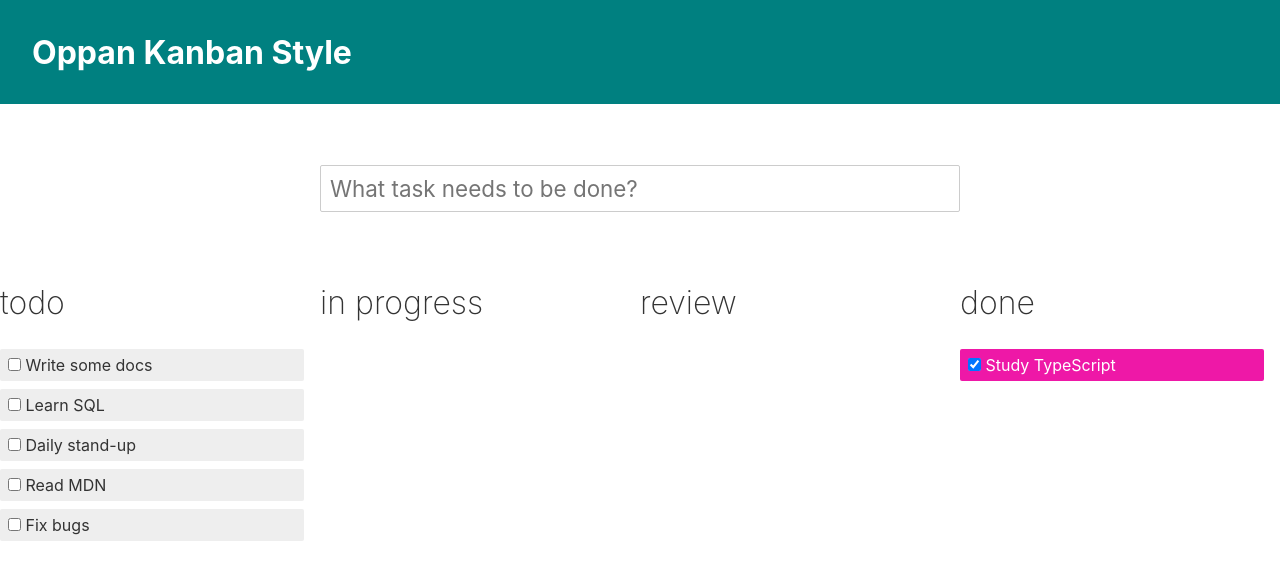
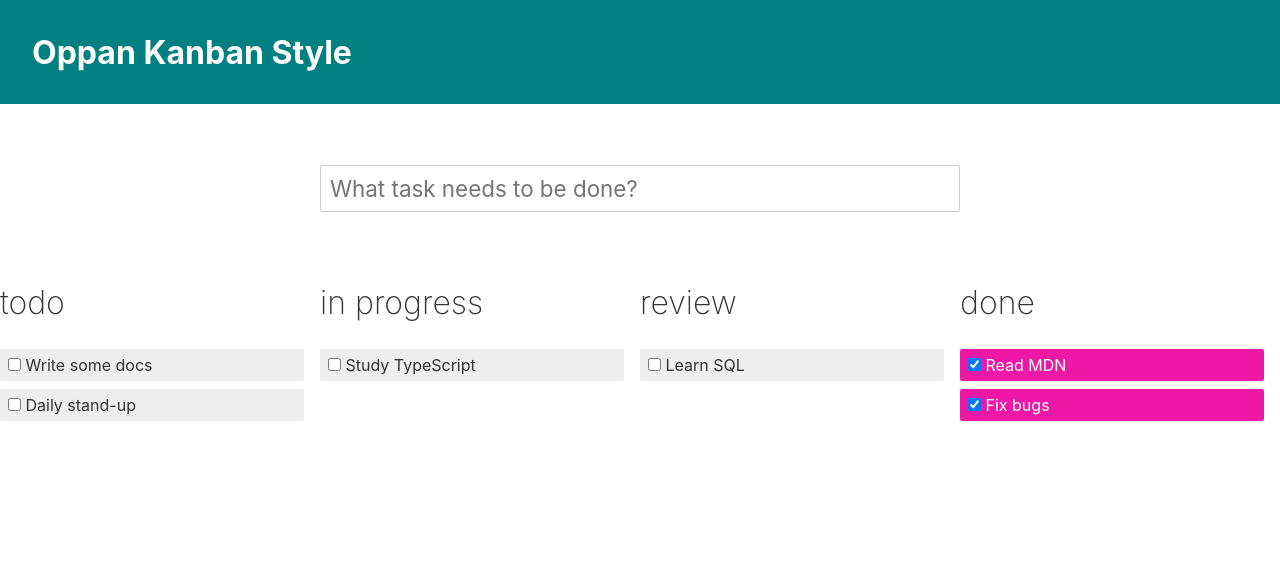
Before and after one commit to willemverbuyst/oppan-kanban-style-client, a Svelte app: page / in a window 1280 px wide. Shown: the top 580 px of the page. Built offline with nearby package versions, Linux system fonts and the light colour scheme.

Commit message:
Implement change status on check

```diff
--- a/src/App.svelte
+++ b/src/App.svelte
@@ -21,17 +21,17 @@
   });
 
   let tasks = [
-    { id: 1, status: 'todo', done: false, description: 'Write some docs' },
-    { id: 2, status: 'revie', done: false, description: 'Learn SQL' },
+    { id: 1, status: 'todo', description: 'Write some docs' },
+    { id: 2, status: 'review', description: 'Learn SQL' },
     {
       id: 3,
       status: 'in-progress',
       done: true,
       description: 'Study TypeScript',
     },
-    { id: 4, status: 'todo', done: false, description: 'Daily stand-up' },
-    { id: 5, status: 'done', done: false, description: 'Read MDN' },
-    { id: 6, status: 'done', done: false, description: 'Fix bugs' },
+    { id: 4, status: 'todo', description: 'Daily stand-up' },
+    { id: 5, status: 'done', description: 'Read MDN' },
+    { id: 6, status: 'done', description: 'Fix bugs' },
   ];
 
   let uid = tasks.length + 1;
@@ -131,12 +131,12 @@
 
 <div class="todo">
   <h2>todo</h2>
-  {#each tasks.filter((t) => !t.done) as task (task.id)}
+  {#each tasks.filter((t) => t.status === 'todo') as task (task.id)}
     <label
       in:receive={{ key: task.id }}
       out:send={{ key: task.id }}
       animate:flip>
-      <input type="checkbox" bind:checked={task.done} />
+      <input type="checkbox" on:change={() => (task.status = 'in-progress')} />
       {task.description}
       <button on:click={() => remove(task)}>x</button>
     </label>
@@ -145,21 +145,42 @@
 
 <div class="in-progress">
   <h2>in progress</h2>
-</div>
-<div class="review">
-  <h2>review</h2>
-</div>
-
-<div class="done">
-  <h2>done</h2>
-  {#each tasks.filter((t) => t.done) as task (task.id)}
+  {#each tasks.filter((t) => t.status === 'in-progress') as task (task.id)}
     <label
       in:receive={{ key: task.id }}
       out:send={{ key: task.id }}
       animate:flip>
-      <input type="checkbox" bind:checked={task.done} />
+      <input type="checkbox" on:change={() => (task.status = 'review')} />
       {task.description}
       <button on:click={() => remove(task)}>x</button>
     </label>
   {/each}
 </div>
+
+<div class="review">
+  <h2>review</h2>
+  {#each tasks.filter((t) => t.status === 'review') as task (task.id)}
+    <label
+      in:receive={{ key: task.id }}
+      out:send={{ key: task.id }}
+      animate:flip>
+      <input type="checkbox" on:change={() => (task.status = 'done')} />
+      {task.description}
+      <button on:click={() => remove(task)}>x</button>
+    </label>
+  {/each}
+</div>
+
+<div class="done">
+  <h2>done</h2>
+  {#each tasks.filter((t) => t.status === 'done') as task (task.id)}
+    <label
+      in:receive={{ key: task.id }}
+      out:send={{ key: task.id }}
+      animate:flip>
+      <input type="checkbox" bind:checked={task.status} />
+      {task.description}
+      <button on:click={() => remove(task)}>x</button>
+    </label>
+  {/each}
+</div>
```
